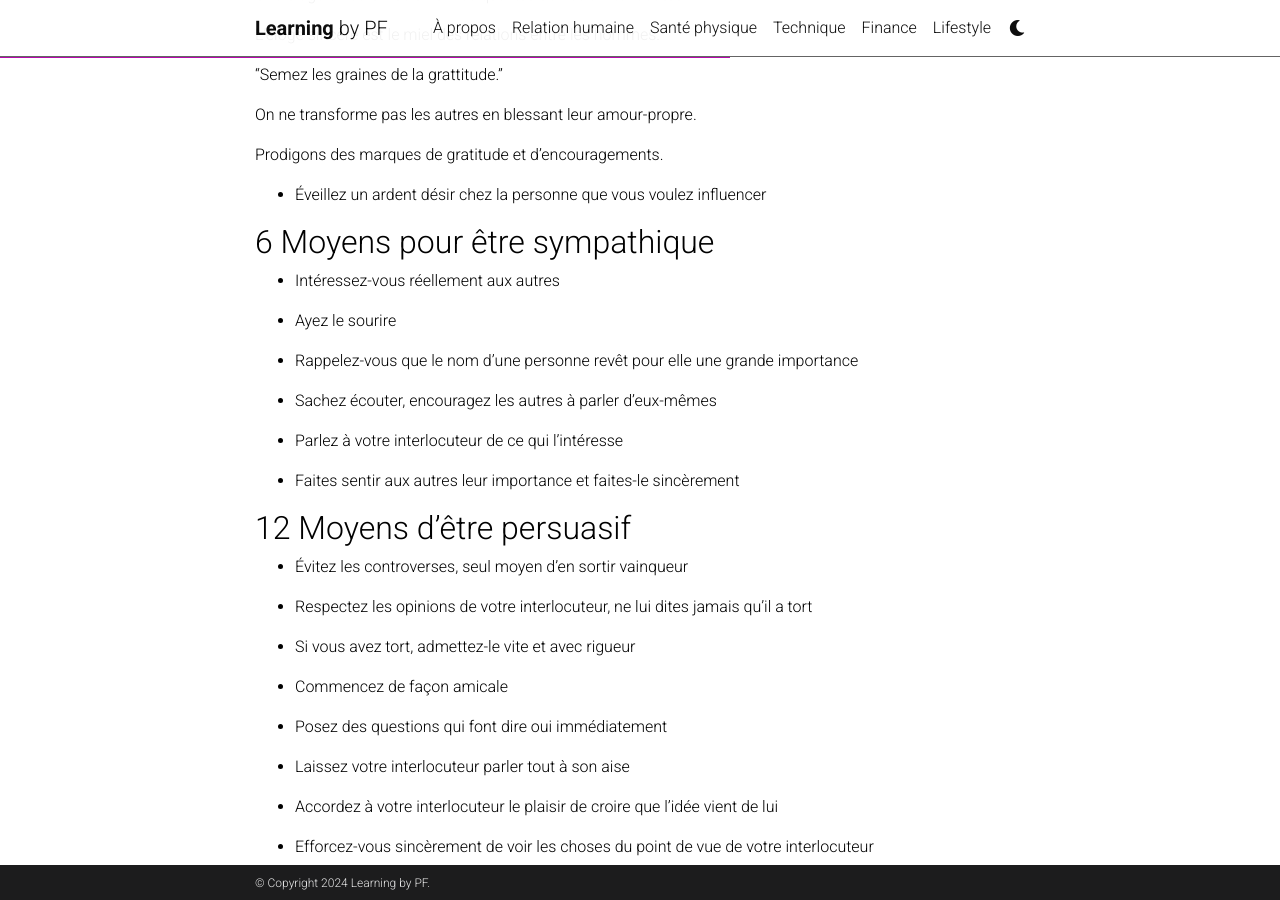
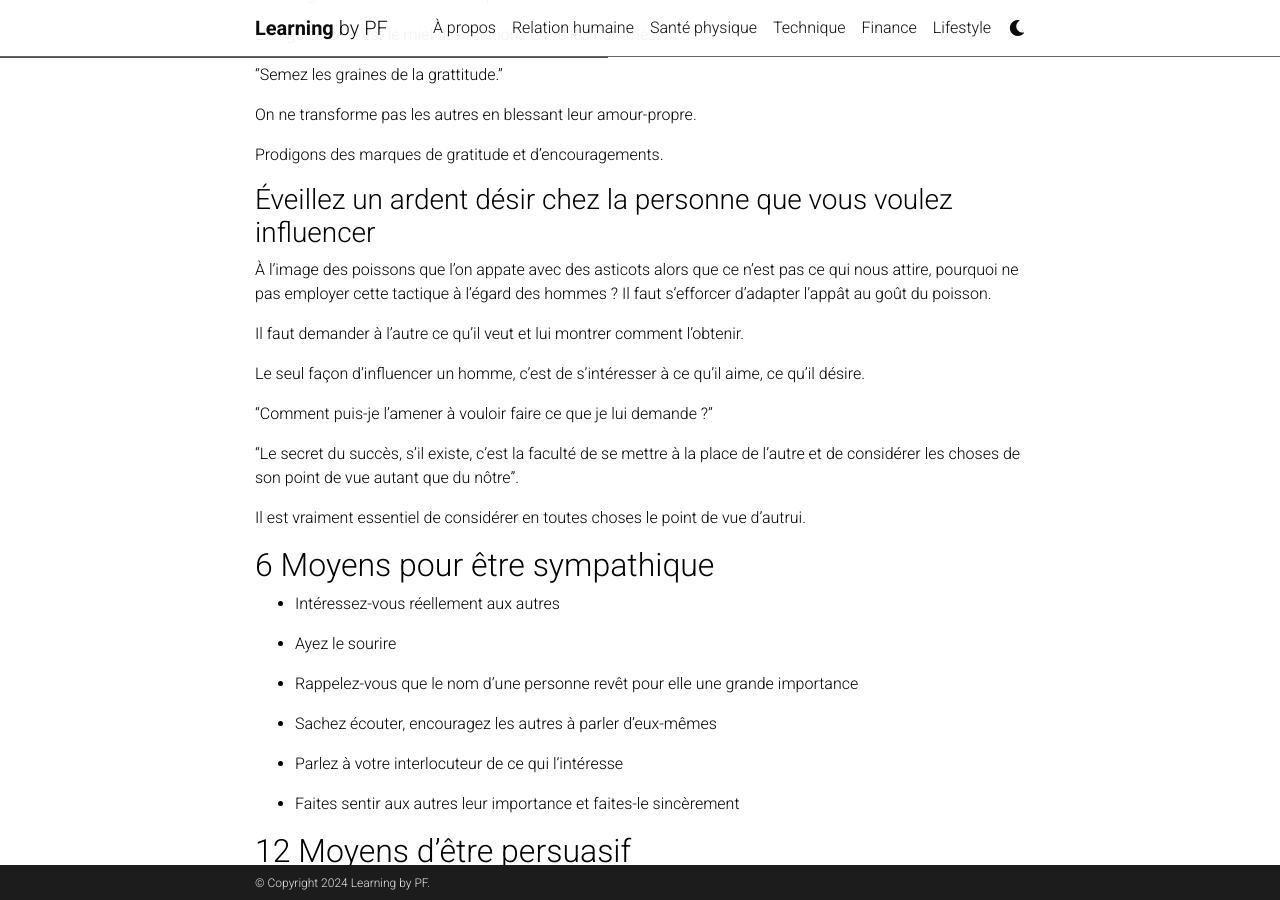
Before and after one commit to mpek29/learning, a Jekyll site: the page built from _interpersonal_relationship/make_friends_influence.md, in a window 1280 px wide and 900 px high, scrolled down 924 px. Built offline with Jekyll 4.4.1, drawn with Linux system fonts in a browser that asks for light colours; comment, search, counter and statistics services are not loaded; a style sheet for code colours, icons or effects is not loaded.

Commit message:
Update make_friends_influence.md

```diff
--- a/_interpersonal_relationship/make_friends_influence.md
+++ b/_interpersonal_relationship/make_friends_influence.md
@@ -43,10 +43,19 @@ On ne transforme pas les autres en blessant leur amour-propre.
 Prodigons des marques de gratitude et d'encouragements.
 
 
+### Éveillez un ardent désir chez la personne que vous voulez influencer
 
-- Éveillez un ardent désir chez la personne que vous voulez influencer
+À l'image des poissons que l'on appate avec des asticots alors que ce n'est pas ce qui nous attire, pourquoi ne pas employer cette tactique à l'égard des hommes ? Il faut s'efforcer d'adapter l'appât au goût du poisson.
 
+Il faut demander à l'autre ce qu'il veut et lui montrer comment l'obtenir.
 
+Le seul façon d'influencer un homme, c'est de s'intéresser à ce qu'il aime, ce qu'il désire.
+
+"Comment puis-je l'amener à vouloir faire ce que je lui demande ?"
+
+"Le secret du succès, s'il existe, c'est la faculté de se mettre à la place de l'autre et de considérer les choses de son point de vue autant que du nôtre".
+
+Il est vraiment essentiel de considérer en toutes choses le point de vue d'autrui.
 
 ## 6 Moyens pour être sympathique
 
```
